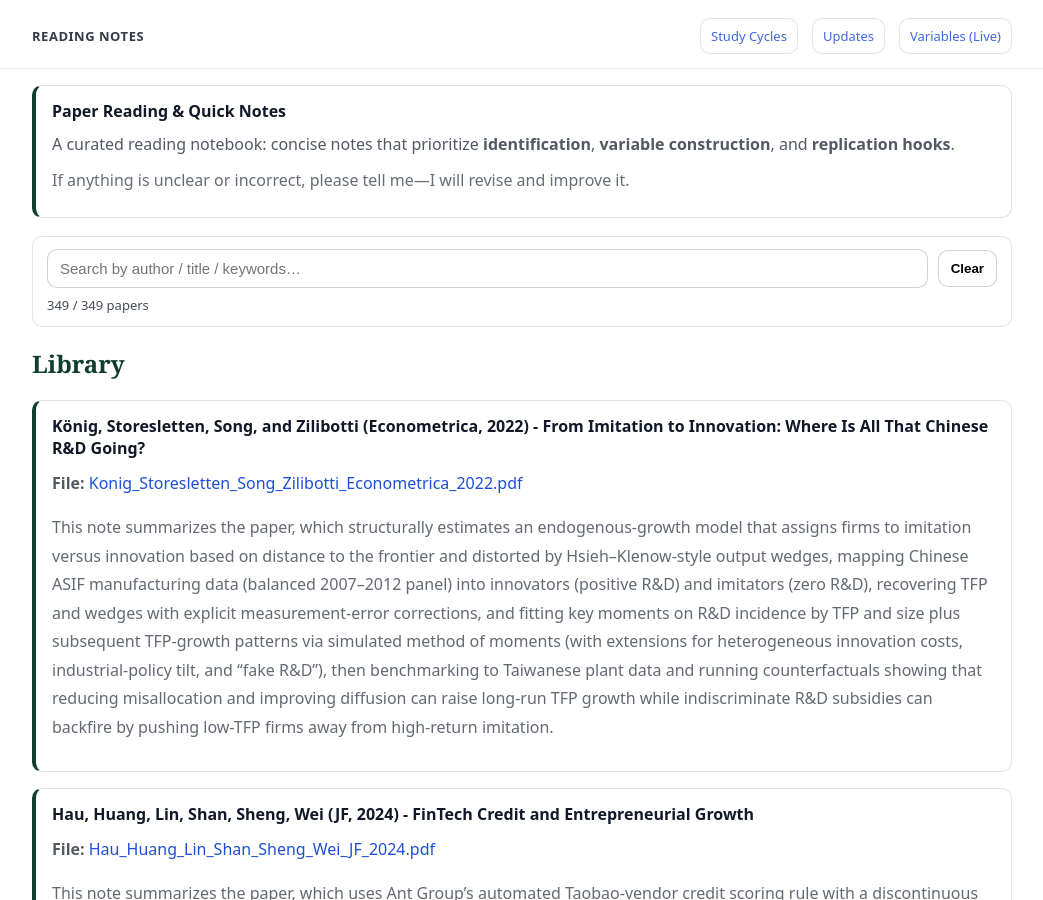
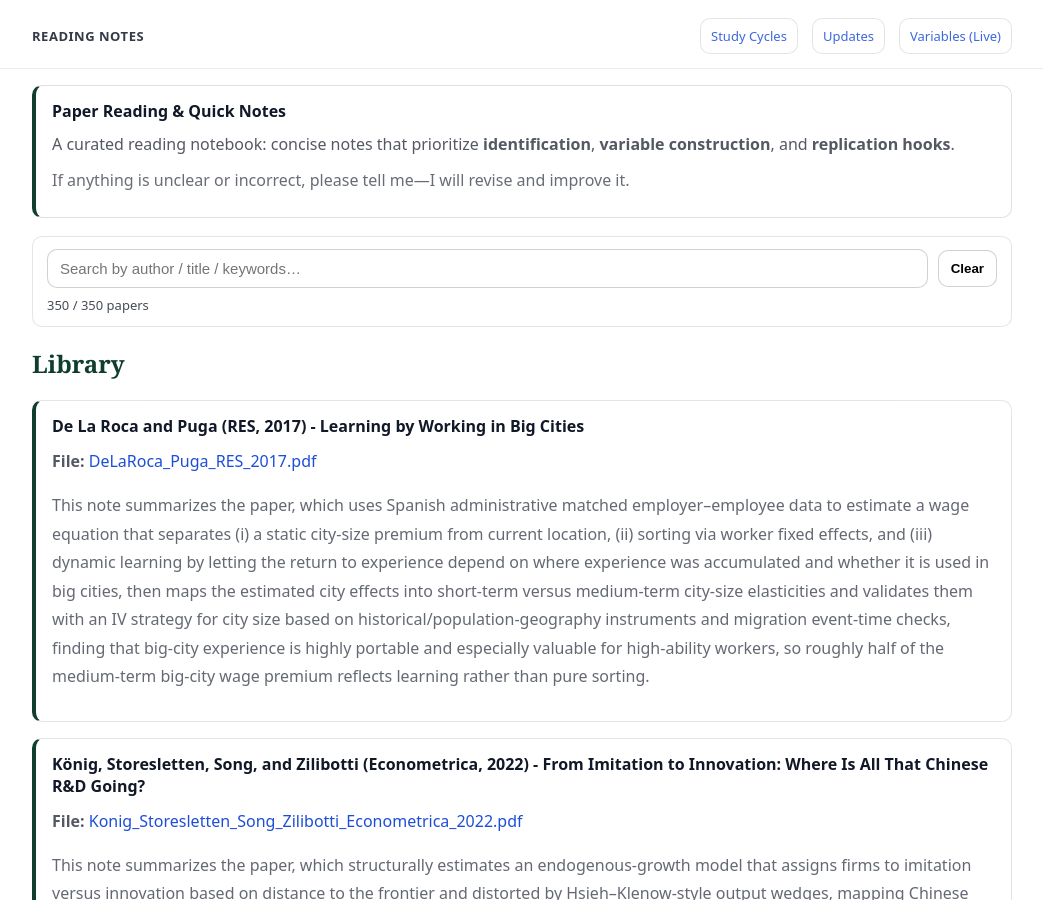
Before and after one commit to yaxinzn/study-archive, a Jekyll site: the page built from reading/index.md, in a window 1280 px wide and 900 px high. Shown: the whole window, without its empty margins (118-1161 px from the left). Built offline with Jekyll 4.4.1, drawn with Linux system fonts in a browser that asks for light colours.

Commit message:
Reading: add/update DeLaRoca_Puga_RES_2017.pdf

```diff
--- a/_data/reading.yml
+++ b/_data/reading.yml
@@ -1,3 +1,7 @@
+- title: "De La Roca and Puga (RES, 2017) - Learning by Working in Big Cities"
+  file: "DeLaRoca_Puga_RES_2017.pdf"
+  desc: "This note summarizes the paper, which uses Spanish administrative matched employer–employee data to estimate a wage equation that separates (i) a static city-size premium from current location, (ii) sorting via worker fixed effects, and (iii) dynamic learning by letting the return to experience depend on where experience was accumulated and whether it is used in big cities, then maps the estimated city effects into short-term versus medium-term city-size elasticities and validates them with an IV strategy for city size based on historical/population-geography instruments and migration event-time checks, finding that big-city experience is highly portable and especially valuable for high-ability workers, so roughly half of the medium-term big-city wage premium reflects learning rather than pure sorting."
+
 - title: "König, Storesletten, Song, and Zilibotti (Econometrica, 2022) - From Imitation to Innovation: Where Is All That Chinese R&D Going?"
   file: "Konig_Storesletten_Song_Zilibotti_Econometrica_2022.pdf"
   desc: "This note summarizes the paper, which structurally estimates an endogenous-growth model that assigns firms to imitation versus innovation based on distance to the frontier and distorted by Hsieh–Klenow-style output wedges, mapping Chinese ASIF manufacturing data (balanced 2007–2012 panel) into innovators (positive R&D) and imitators (zero R&D), recovering TFP and wedges with explicit measurement-error corrections, and fitting key moments on R&D incidence by TFP and size plus subsequent TFP-growth patterns via simulated method of moments (with extensions for heterogeneous innovation costs, industrial-policy tilt, and “fake R&D”), then benchmarking to Taiwanese plant data and running counterfactuals showing that reducing misallocation and improving diffusion can raise long-run TFP growth while indiscriminate R&D subsidies can backfire by pushing low-TFP firms away from high-return imitation."
```
Also changed, not shown: 1 other file.
